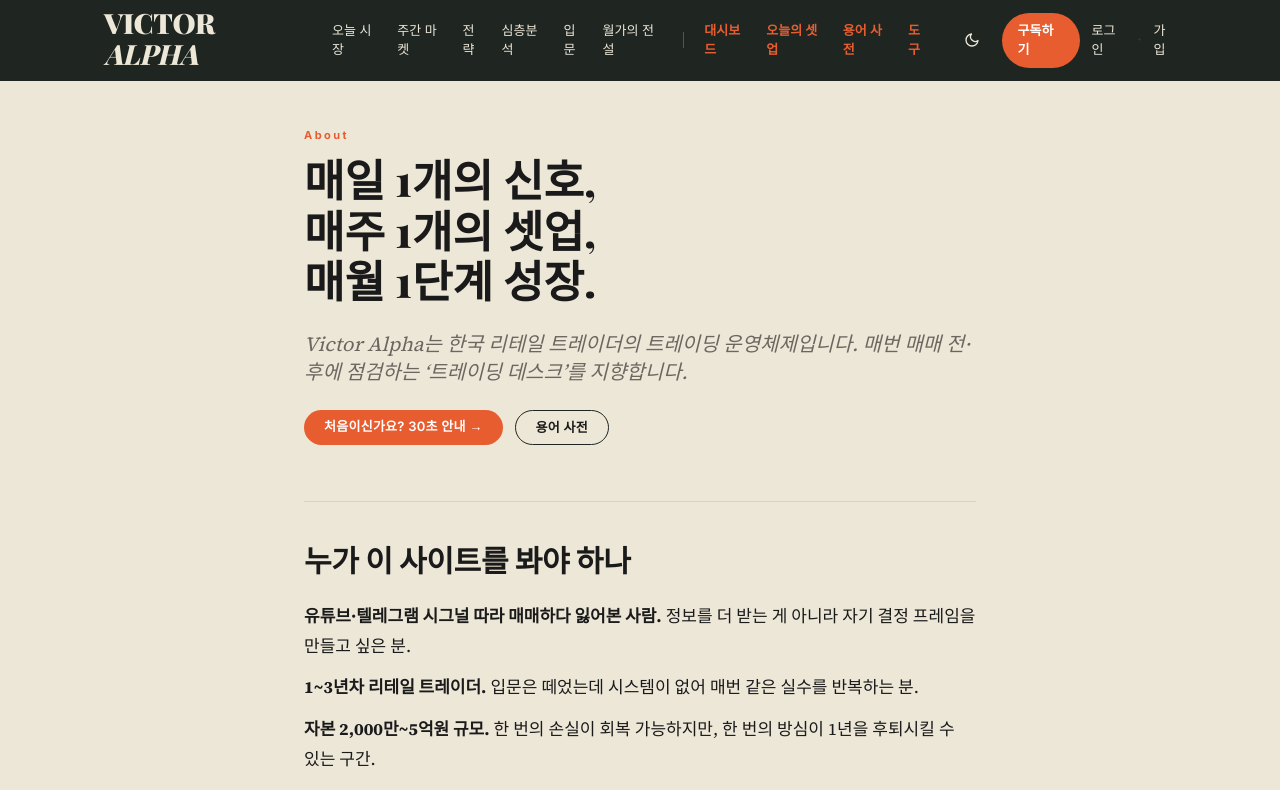
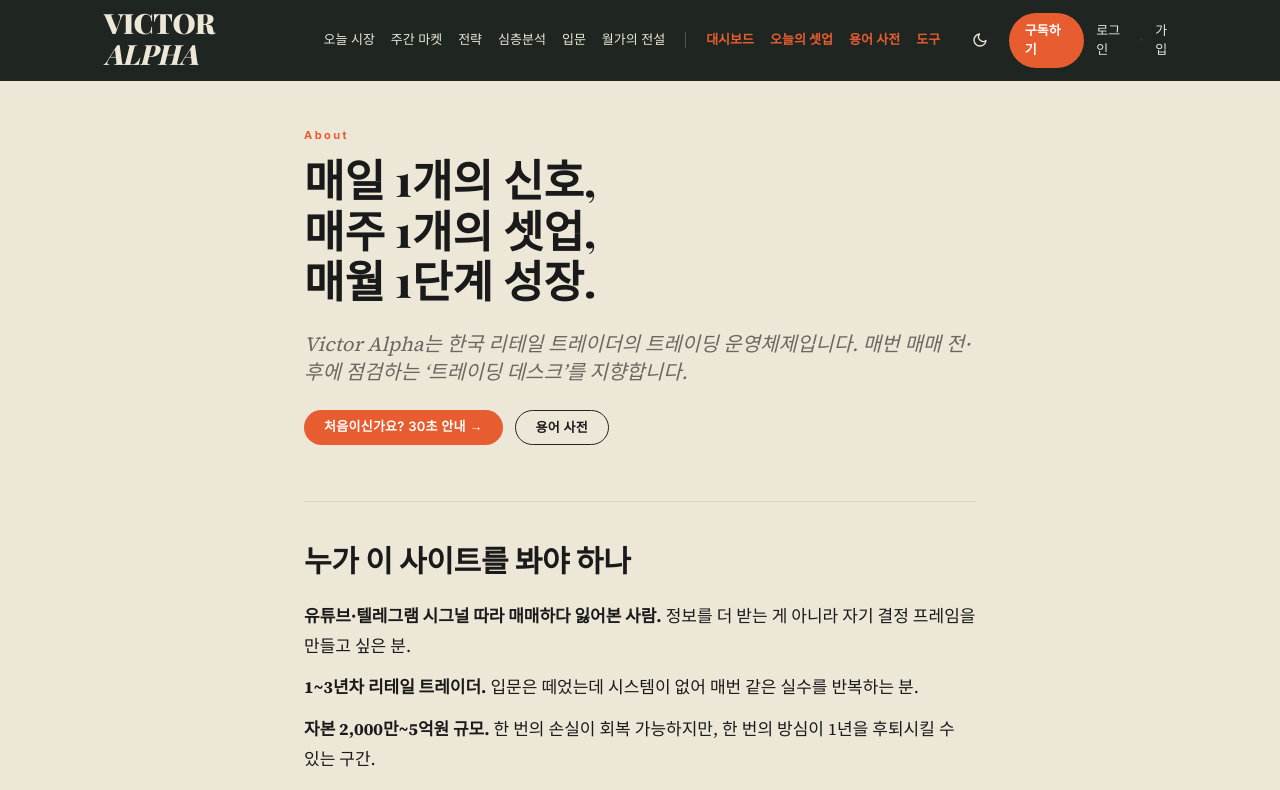
Before and after one commit to Victor-wonderful/victor-webpage, a Next.js app: page /about in a window 1280 px wide. Shown: the top 790 px of the page. Built offline with nearby package versions, Linux system fonts and the light colour scheme; no server answers.

Commit message:
fix(nav): prevent Korean label wrap, raise breakpoint to xl

```diff
--- a/src/components/brand-band.tsx
+++ b/src/components/brand-band.tsx
@@ -50,9 +50,13 @@
       >
         <div className="container-page flex h-20 items-center justify-between gap-6">
           <WordMark size="sm" asLink className="text-bg dark:text-fg" />
-          <nav className="hidden items-center gap-4 text-meta lg:flex">
+          <nav className="hidden items-center gap-4 text-meta xl:flex">
             {CONTENT_LINKS.map((l) => (
-              <Link key={l.href} href={l.href} className="hover:text-accent">
+              <Link
+                key={l.href}
+                href={l.href}
+                className="whitespace-nowrap hover:text-accent"
+              >
                 {l.label}
               </Link>
             ))}
@@ -64,7 +68,7 @@
               <Link
                 key={l.href}
                 href={l.href}
-                className="font-semibold text-accent hover:text-accent-hover"
+                className="whitespace-nowrap font-semibold text-accent hover:text-accent-hover"
               >
                 {l.label}
               </Link>
@@ -78,7 +82,7 @@
             >
               구독하기
             </Link>
-            <UserMenu className="hidden lg:flex" />
+            <UserMenu className="hidden xl:flex" />
             <MobileMenu />
           </div>
         </div>
--- a/src/components/mobile-menu.tsx
+++ b/src/components/mobile-menu.tsx
@@ -33,7 +33,7 @@
         aria-label="메뉴 열기"
         aria-expanded={open}
         onClick={() => setOpen(true)}
-        className="inline-flex h-9 w-9 items-center justify-center rounded-full text-bg hover:text-accent dark:text-fg lg:hidden"
+        className="inline-flex h-9 w-9 items-center justify-center rounded-full text-bg hover:text-accent dark:text-fg xl:hidden"
       >
         <svg
           viewBox="0 0 24 24"
@@ -52,7 +52,7 @@
       {/* Drawer */}
       <div
         className={cn(
-          "fixed inset-0 z-50 lg:hidden",
+          "fixed inset-0 z-50 xl:hidden",
           open ? "pointer-events-auto" : "pointer-events-none",
         )}
         aria-hidden={!open}
```
